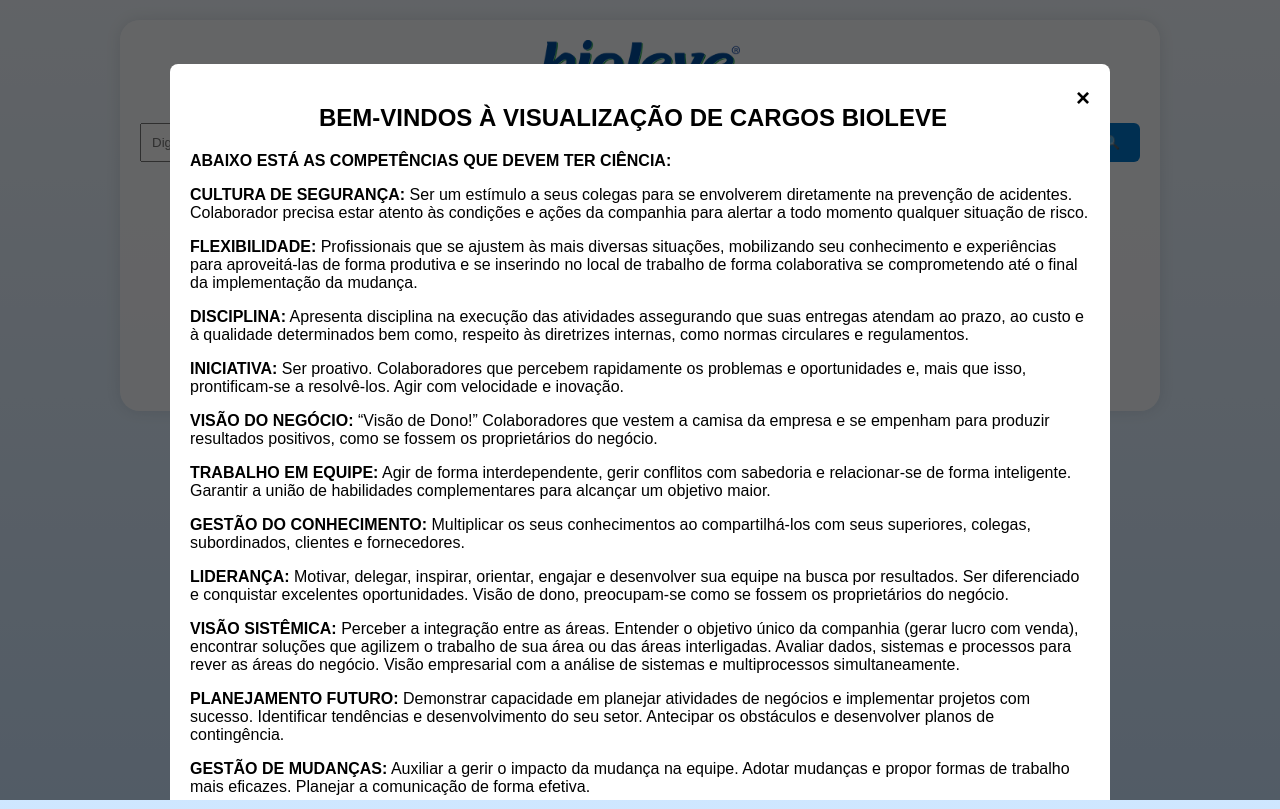
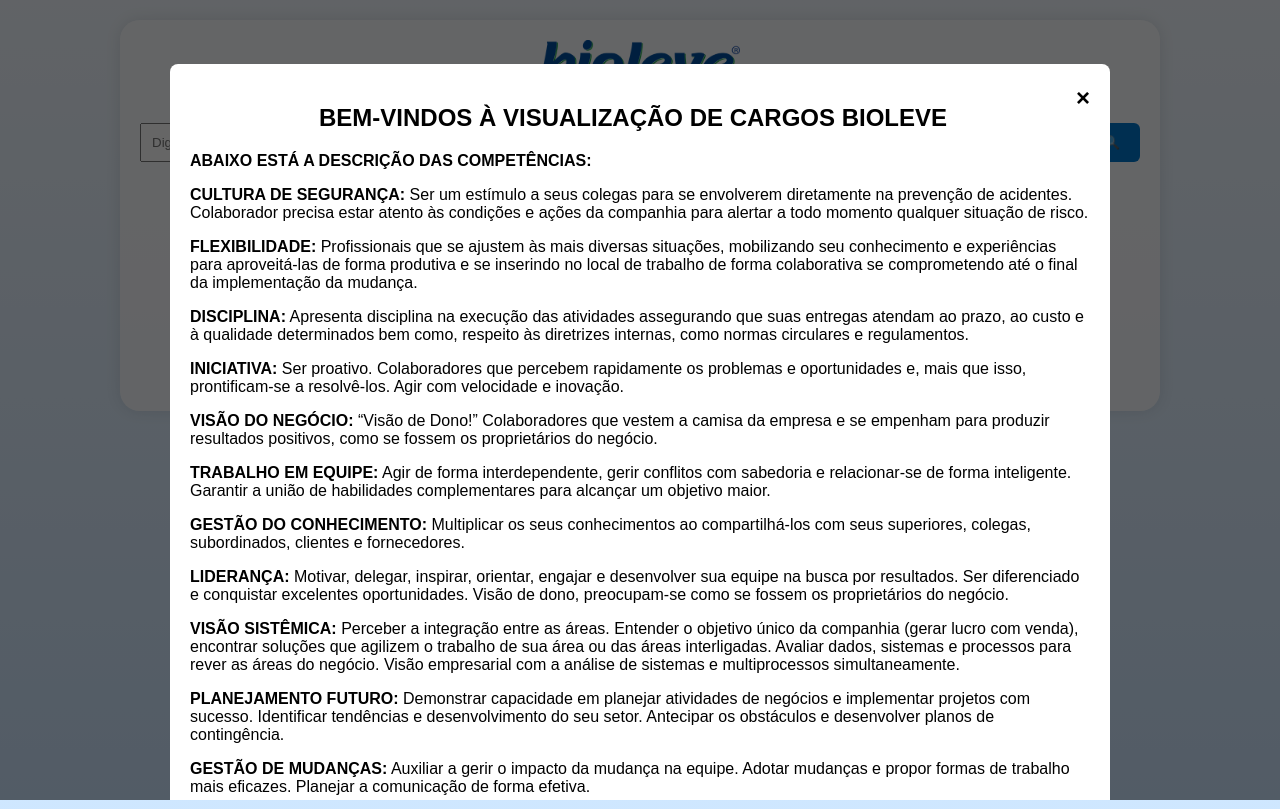
Before and after one commit to bioleve-oficial/cargos-bioleve, a website: page public/index.html in a window 1280 px wide. Drawn offline with Linux system fonts and the light colour scheme.

Commit message:
fix modal

```diff
--- a/public/index.html
+++ b/public/index.html
@@ -89,7 +89,7 @@
     <div class="modal-content-bemvindo">
       <span class="close-button-bemvindo" id="closeBemVindo">&times;</span>
       <h2>BEM-VINDOS À VISUALIZAÇÃO DE CARGOS BIOLEVE</h2>
-      <p><strong>ABAIXO ESTÁ AS COMPETÊNCIAS QUE DEVEM TER CIÊNCIA:</strong></p>
+      <p><strong>ABAIXO ESTÁ A DESCRIÇÃO DAS COMPETÊNCIAS:</strong></p>
       <p><strong>CULTURA DE SEGURANÇA:</strong> Ser um estímulo a seus colegas para se envolverem diretamente na prevenção de acidentes. Colaborador precisa estar atento às condições e ações da companhia para alertar a todo momento qualquer situação de risco.</p>
       <p><strong>FLEXIBILIDADE:</strong> Profissionais que se ajustem às mais diversas situações, mobilizando seu conhecimento e experiências para aproveitá-las de forma produtiva e se inserindo no local de trabalho de forma colaborativa se comprometendo até o final da implementação da mudança.</p>
       <p><strong>DISCIPLINA:</strong> Apresenta disciplina na execução das atividades assegurando que suas entregas atendam ao prazo, ao custo e à qualidade determinados bem como, respeito às diretrizes internas, como normas circulares e regulamentos.</p>
```
